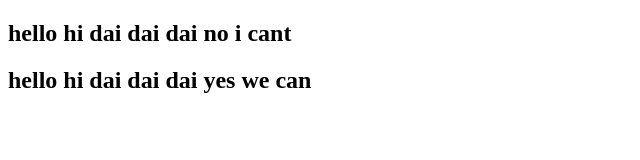
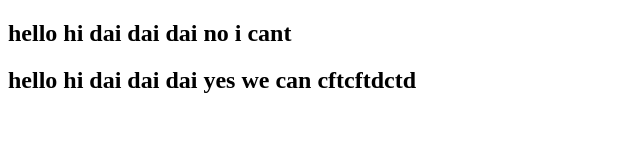
Before and after one commit to Dominicsimon03/datewithgit, a plain HTML site: page index.html in a window 1280 px wide. Shown: the whole page, without its empty margins (0-640 px from the left). Drawn offline with Linux system fonts and the light colour scheme.

Commit message:
index file modified again

```diff
--- a/index.html
+++ b/index.html
@@ -10,7 +10,7 @@
 
     <h2>hello hi dai dai dai no i cant</h2>
 
-    <h2>hello hi dai dai dai yes we can</h2>
+    <h2>hello hi dai dai dai yes we can cftcftdctd</h2>
 
 </body>
 </html>
```
